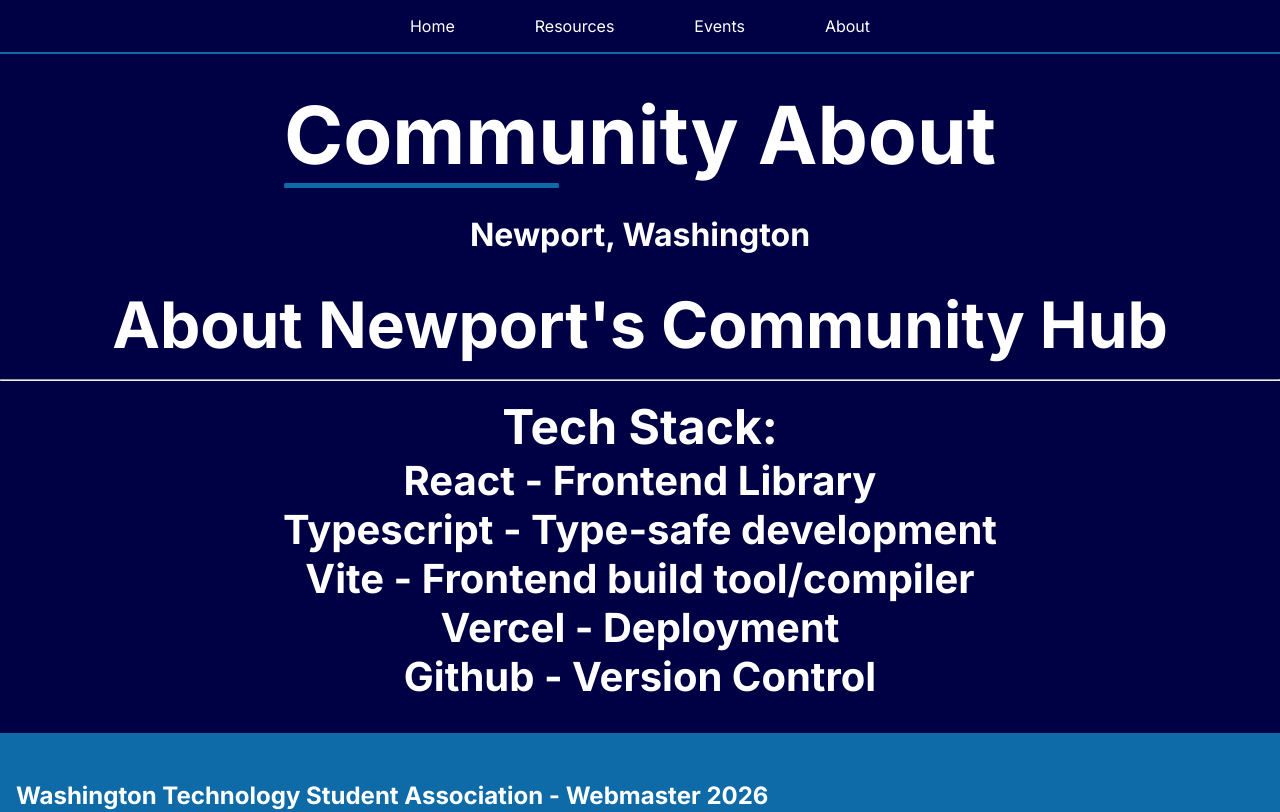
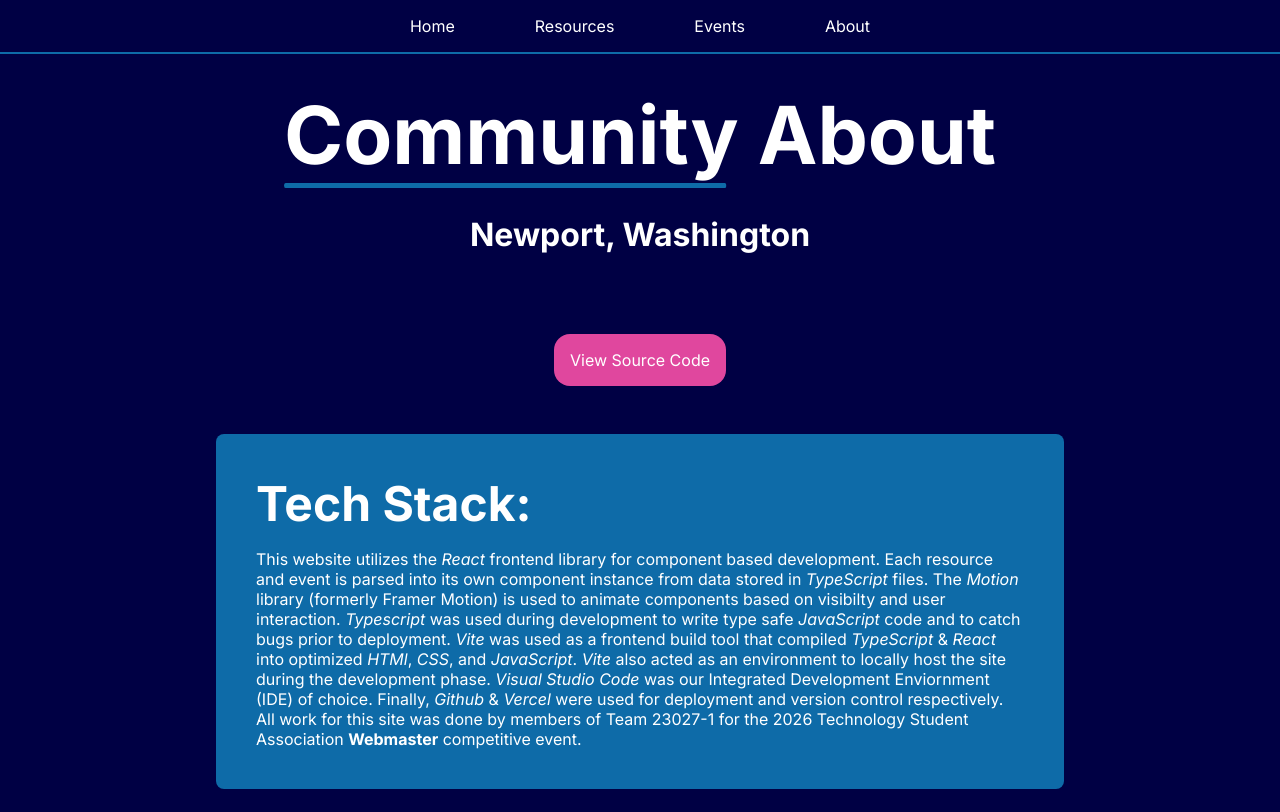
Before and after one commit to coopericksen/communityhub, a React (Vite) app: page /about in a window 1280 px wide. Shown: the top 812 px of the page. Built offline with nearby package versions, Linux system fonts and the light colour scheme.

Commit message:
Added tech stack summary to about page

```diff
--- a/src/components/EventCard.tsx
+++ b/src/components/EventCard.tsx
@@ -1,6 +1,6 @@
 import { motion } from 'motion/react';
 
-import '../styles/EventCard.css';
+import '../styles/Card.css';
 import { type Event } from '../types/types.ts';
 
 function EventCard(props: Event) {
@@ -23,7 +23,7 @@
 
             <hr />
 
-            <h6 className='card-info-header'>Event Information</h6>
+            <h6 className='card-header'>Event Information</h6>
             <div className='card-info'>
                 {props.address != "" ? <p>Location: {props.address}</p> : null}
                 {props.time != "" ? <p>Time: {props.time}</p> : null}
--- a/src/components/ResourceCard.tsx
+++ b/src/components/ResourceCard.tsx
@@ -1,8 +1,7 @@
 import { motion } from 'motion/react';
 
-import '../styles/ResourceCard.css';
+import '../styles/Card.css';
 import { type Resource } from '../types/types.ts';
-import { hr } from 'motion/react-client';
 
 function ResourceCard(props: Resource) {
 
@@ -24,7 +23,7 @@
 
             <hr />
 
-            {(props.contact.phone != "" || props.contact.help_phone != "" || props.contact.email != "" || props.contact.website != "") ? <h6 className='card-contact-header'>Contact Information</h6> : null}
+            {(props.contact.phone != "" || props.contact.help_phone != "" || props.contact.email != "" || props.contact.website != "") ? <h6 className='card-header'>Contact Information</h6> : null}
             <div className="card-contact">
                 {props.contact.phone != "" ? <p>Phone: {props.contact.phone}</p> : null}
                 {props.contact.help_phone != "" ? <p>Help Phone: {props.contact.help_phone}</p> : null}
@@ -32,7 +31,7 @@
                 {props.contact.website != "" ? <a href={props.contact.website} target='_blank'>Website</a> : null}
             </div>
 
-            {(props.address != "" || props.hours != "") ? <h6 className='card-opinfo-header'>Operation Info</h6> : null}
+            {(props.address != "" || props.hours != "") ? <h6 className='card-header'>Operation Info</h6> : null}
             <div className="card-opinfo">
                 {props.address != "" ? <p>Address: {props.address}</p> : null}
                 {props.hours != "" ? <p>Hours: {props.hours}</p> : null}
--- a/src/pages/AboutPage.tsx
+++ b/src/pages/AboutPage.tsx
@@ -1,3 +1,5 @@
+import { motion } from 'motion/react';
+
 import Nav from '../components/Nav.tsx';
 import Banner from '../components/Banner.tsx';
 import Footer from '../components/Footer.tsx';
@@ -10,13 +12,18 @@
             <Nav />
             <Banner page='About'/>
 
-            <h2 className='about-header'>About Newport's Community Hub</h2>
-            <hr />
-            <h3 className='about-header'>Tech Stack:</h3>
+            <motion.a whileHover={{ scale: 1.1 }} whileTap={{ scale: 0.95 }} href="https://github.com/coopericksen/communityhub" className='about-repo-link' target='_blank'>View Source Code</motion.a>
+
+            <div className='about-container'>
+                <h3>Tech Stack:</h3>
+                <p>This website utilizes the <em>React</em> frontend library for component based development. Each resource and event is parsed into its own component instance from data stored in <em>TypeScript</em> files. The <em>Motion</em> library (formerly Framer Motion) is used to animate components based on visibilty and user interaction. <em>Typescript</em> was used during development to write type safe <em>JavaScript</em> code and to catch bugs prior to deployment. <em>Vite</em> was used as a frontend build tool that compiled <em>TypeScript</em> & <em>React</em> into optimized <em>HTMl</em>, <em>CSS</em>, and <em>JavaScript</em>. <em>Vite</em> also acted as an environment to locally host the site during the development phase. <em>Visual Studio Code</em> was our Integrated Development Enviornment (IDE) of choice. Finally, <em>Github</em> & <em>Vercel</em> were used for deployment and version control respectively. All work for this site was done by members of Team 23027-1 for the 2026 Technology Student Association <strong>Webmaster</strong> competitive event.</p>
+            </div>
 
             <h4 className='about-header'>React - Frontend Library</h4>
+            <h4 className='about-header'>Motion for React - Scroll Animations</h4>
             <h4 className='about-header'>Typescript - Type-safe development</h4>
             <h4 className='about-header'>Vite - Frontend build tool/compiler</h4>
+            <h4 className='about-header'>VS Code - IDE</h4>
             <h4 className='about-header'>Vercel - Deployment</h4>
             <h4 className='about-header'>Github - Version Control</h4>
 
--- a/src/pages/IndexPage.tsx
+++ b/src/pages/IndexPage.tsx
@@ -1,5 +1,5 @@
 import Nav from '../components/Nav.tsx';
-import ElementSizes from '../components/ElementSizes.tsx';
+// import ElementSizes from '../components/ElementSizes.tsx';
 import Banner from '../components/Banner.tsx';
 import Footer from '../components/Footer.tsx';
 
@@ -9,7 +9,7 @@
             <Nav />
             <Banner page='Spotlight'/>
             <h1>Index</h1>
-            <ElementSizes />
+            {/* <ElementSizes /> */}
             <Footer />
         </>
     )
--- a/src/pages/NewEventForm.tsx
+++ b/src/pages/NewEventForm.tsx
@@ -1,3 +1,5 @@
+import { motion } from 'motion/react';
+
 import Nav from '../components/Nav.tsx';
 import Footer from '../components/Footer.tsx';
 
@@ -32,7 +34,7 @@
                 <label htmlFor="entry_cost">Cost to Enter:</label>
                 <input type="text" name="entry_cost" />
 
-                <button>Submit</button>
+                <motion.button whileHover={{ scale: 1.1 }} whileTap={{ scale: 0.95 }}>Submit</motion.button>
             </form>
 
             <Footer />
--- a/src/pages/NewResourceForm.tsx
+++ b/src/pages/NewResourceForm.tsx
@@ -1,3 +1,5 @@
+import { motion } from 'motion/react';
+
 import Nav from '../components/Nav.tsx';
 import Footer from '../components/Footer.tsx';
 
@@ -41,7 +43,7 @@
                 <label htmlFor="hours">Hours:</label>
                 <input type="text" name="hours" />
 
-                <button>Submit</button>
+                <motion.button whileHover={{ scale: 1.1 }} whileTap={{ scale: 0.95 }}>Submit</motion.button>
             </form>
 
             <Footer />
--- a/src/styles/AboutPage.css
+++ b/src/styles/AboutPage.css
@@ -1,8 +1,31 @@
 .about-header {
+    margin-top: 3rem;
     text-align: center;
 }
 
-ul {
-    list-style-type: disc;
-    text-align: center;
+.about-repo-link {
+    background-color: var(--accent);
+    border-radius: 1rem;
+    padding: 1rem;
+    margin: 3rem auto;
+    display: block;
+    width: max-content;
+    text-decoration: none;
 }
+
+.about-repo-link:hover {
+    text-decoration: underline;
+    border: 2px solid var(--white);
+}
+
+.about-container {
+    background-color: var(--secondary);
+    width: 60%;
+    border-radius: 0.5rem;
+    margin: 1rem auto;
+    padding: 2.5rem;
+}
+
+.about-container h3 {
+    margin-bottom: 1rem;
+}
--- a/src/styles/EventCard.css
+++ b/src/styles/Card.css
@@ -1,6 +1,6 @@
 .card-container {
     background-color: var(--secondary);
-    border-radius: 1rem;
+    border-radius: 0.5rem;
     padding: 1rem;
     margin: 1rem;
 }
@@ -17,7 +17,7 @@
     color: var(--white);
 }
 
-.card-info-header {
+.card-header {
     text-decoration: underline;
     margin: 1rem 0;
 }
@@ -26,3 +26,13 @@
     display: flex;
     gap: 3rem;
 }
+
+.card-contact {
+    display: grid;
+    grid-template-columns: 1fr 1fr;
+}
+
+.card-opinfo {
+    display: flex;
+    gap: 3rem;
+}
--- a/src/styles/ResourceCard.css
+++ /dev/null
@@ -1,25 +0,0 @@
-.card-container {
-    background-color: var(--secondary);
-    border-radius: 1rem;
-    padding: 1rem;
-    margin: 1rem;
-}
-
-a {
-    color: var(--white);
-}
-
-.card-contact-header, .card-opinfo-header {
-    text-decoration: underline;
-    margin: 1rem 0;
-}
-
-.card-contact {
-    display: grid;
-    grid-template-columns: 1fr 1fr;
-}
-
-.card-opinfo {
-    display: flex;
-    gap: 3rem;
-}
```
